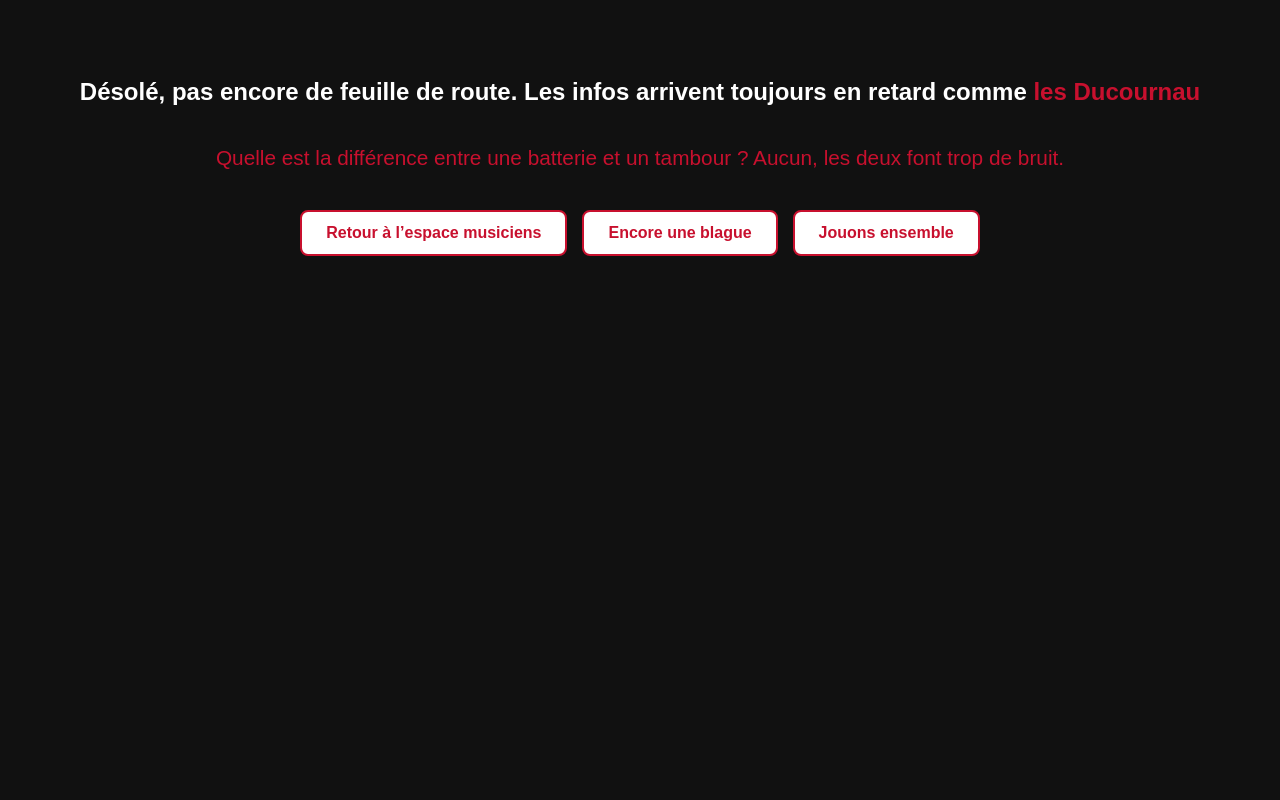
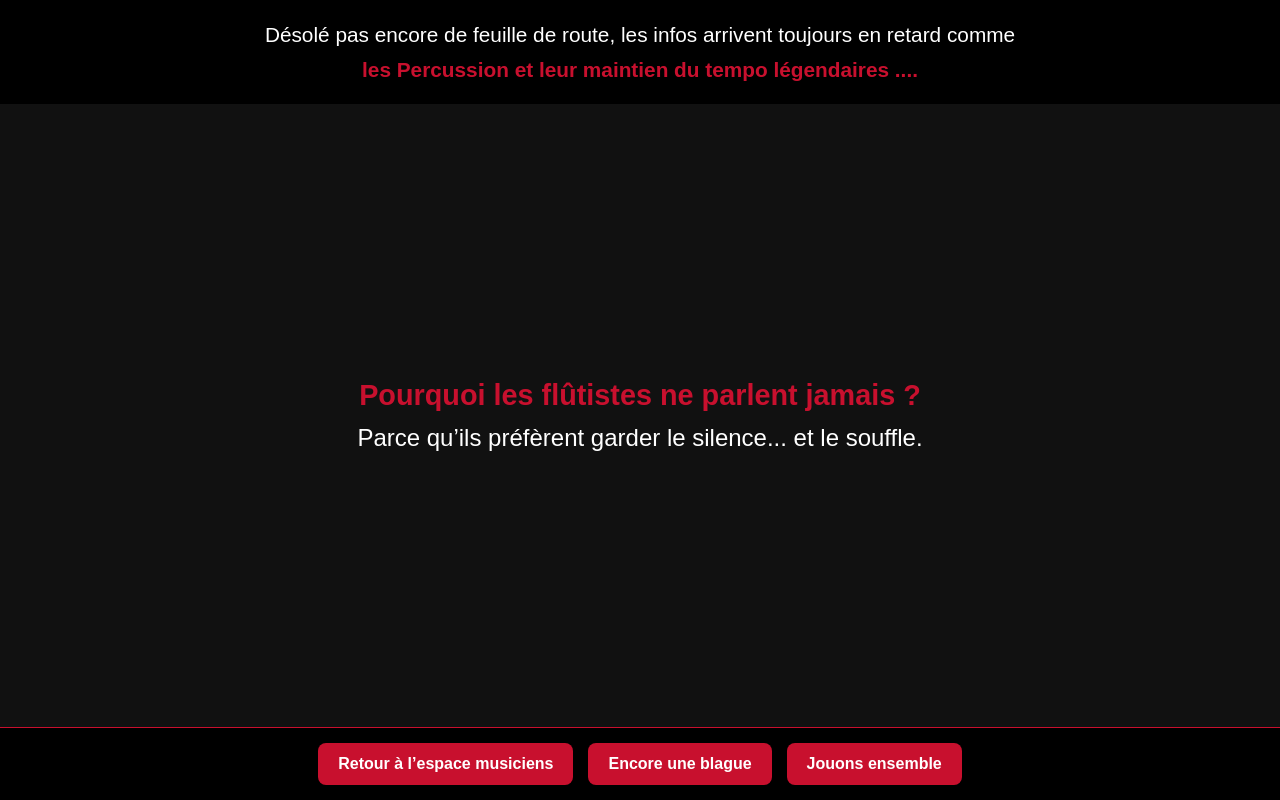
Before and after one commit to FromageDeChevre80/Banda-Game, a plain HTML site: page index.html in a window 1280 px wide. Drawn offline with Linux system fonts and the light colour scheme.

Commit message:
Update index.html

```diff
--- a/index.html
+++ b/index.html
@@ -1,116 +1,206 @@
 <!DOCTYPE html>
 <html lang="fr">
 <head>
-  <meta charset="UTF-8">
-  <title>Feuille de route – En attente</title>
+  <meta charset="UTF-8" />
+  <meta name="viewport" content="width=device-width, initial-scale=1" />
+  <title>Blague Musiciens</title>
   <style>
-    body {
+    /* Reset et base */
+    body, html {
+      margin: 0; padding: 0; height: 100%;
       background-color: #111;
       color: white;
       font-family: Arial, sans-serif;
+      display: flex;
+      flex-direction: column;
+      justify-content: space-between;
+      min-height: 100vh;
+    }
+    /* Conteneur général */
+    #top-message {
+      background-color: #000;
+      padding: 20px;
       text-align: center;
-      padding: 50px 20px;
+      font-size: 1.3rem;
+      line-height: 1.4;
+      color: white;
     }
-
-    h2 span {
+    #top-message .answer {
       color: #c8102e; /* Rouge Banda */
+      display: block;
+      margin-top: 6px;
+      font-weight: bold;
     }
-
-    .blague {
+    /* Blague centrée */
+    #joke-container {
+      flex-grow: 1;
+      display: flex;
+      flex-direction: column;
+      justify-content: center;
+      align-items: center;
+      text-align: center;
+      padding: 0 20px;
+    }
+    #joke-container .question {
       color: #c8102e;
-      font-size: 1.3em;
-      margin: 40px 0;
+      font-size: 1.8rem;
+      font-weight: bold;
+      margin-bottom: 12px;
+      white-space: pre-line;
     }
-
-    .button-container {
-      margin-top: 40px;
+    #joke-container .answer {
+      color: white;
+      font-size: 1.5rem;
+      white-space: pre-line;
+    }
+    /* Boutons en bas */
+    #buttons-container {
+      background-color: #000;
+      padding: 15px 10px;
       display: flex;
       justify-content: center;
-      flex-wrap: wrap;
       gap: 15px;
+      border-top: 1px solid #c8102e;
     }
-
-    .btn {
-      padding: 12px 24px;
-      border: 2px solid #c8102e;
-      background-color: white;
-      color: #c8102e;
-      text-decoration: none;
+    button {
+      background-color: #c8102e;
+      border: none;
       border-radius: 8px;
-      font-size: 1em;
+      color: white;
       font-weight: bold;
+      padding: 12px 20px;
       cursor: pointer;
-      transition: background 0.3s, color 0.3s;
+      font-size: 1rem;
+      white-space: nowrap;
+      transition: background-color 0.3s ease;
     }
-
-    .btn:hover {
-      background-color: #c8102e;
-      color: white;
+    button:hover {
+      background-color: #a00f23;
     }
   </style>
 </head>
 <body>
 
-  <h2>
-    Désolé, pas encore de feuille de route. Les infos arrivent toujours en retard comme <span id="retard">les Lopez</span>
-  </h2>
+  <div id="top-message">
+    Désolé pas encore de feuille de route, les infos arrivent toujours en retard comme<br/>
+    <span class="answer" id="late-answer">les Trombones</span>
+  </div>
 
-  <p id="blague" class="blague">
-    Pourquoi les trompettistes ne peuvent-ils jamais garder un secret ? Parce qu’ils finissent toujours par le claironner.
-  </p>
+  <div id="joke-container">
+    <div class="question" id="joke-question">Pourquoi les musiciens ne prennent jamais l’ascenseur ?</div>
+    <div class="answer" id="joke-answer">Parce qu’ils préfèrent prendre une pause !</div>
+  </div>
 
-  <div class="button-container">
-    <a class="btn" href="https://sites.google.com/bandadesbordsdemarne.com/public/espace-musiciens">Retour à l’espace musiciens</a>
-    <button class="btn" onclick="updatePageContent()">Encore une blague</button>
-    <a class="btn" id="jeuBtn" href="#" target="_blank">Jouons ensemble</a>
+  <div id="buttons-container">
+    <button id="back-button">Retour à l’espace musiciens</button>
+    <button id="new-joke-button">Encore une blague</button>
+    <button id="play-game-button">Jouons ensemble</button>
   </div>
 
   <script>
-    const retardList = [
-      "les Lopez",
+    // Phrases de retard (réponses en rouge)
+    const lateAnswers = [
+      "les lopez",
       "les Ducournau",
       "les Trinquant",
       "Alban",
-      "les Percussion et leur maintien du tempo légendaires...",
+      "les Percussion et leur maintien du tempo légendaires ....",
       "les Trombones",
       "la SNCF"
     ];
 
-    const blagueList = [
-      "Pourquoi les trompettistes ne peuvent-ils jamais garder un secret ? Parce qu’ils finissent toujours par le claironner.",
-      "Quelle est la différence entre une batterie et un tambour ? Aucun, les deux font trop de bruit.",
-      "Pourquoi les altistes regardent-ils toujours leur archet ? Pour savoir de quel côté jouer.",
-      "Un percussionniste entre dans un bar... BOUM !",
-      "Pourquoi les musiciens aiment faire le ménage ? car le Sol c'est Fa Si La Si Ré.",
-      "Pourquoi les saxophonistes sont-ils toujours en retard ? Parce qu’ils improvisent même leur emploi du temps.",
-      "Quelle est la différence entre un chef d’orchestre et Dieu ? Dieu ne se prend pas pour un chef d’orchestre.",
-      "Pourquoi les contrebassistes n’utilisent-ils pas Internet ? Trop de cordes sensibles.",
-      "Que dit un musicien affamé ? Do ré mi...am !",
-      "Pourquoi les flûtistes n’ont-ils pas d’animaux ? Ils soufflent déjà assez comme ça."
+    // Blagues question / réponse
+    const jokes = [
+      {
+        question: "Pourquoi les musiciens ne prennent jamais l’ascenseur ?",
+        answer: "Parce qu’ils préfèrent prendre une pause !"
+      },
+      {
+        question: "Quel est l'instrument préféré des voleurs ?",
+        answer: "Le sax-o-pé !"
+      },
+      {
+        question: "Pourquoi les batteries sont mauvaises en maths ?",
+        answer: "Parce qu'elles perdent toujours le rythme."
+      },
+      {
+        question: "Que fait un trompettiste quand il tombe ?",
+        answer: "Il se relève en fa majeur."
+      },
+      {
+        question: "Pourquoi les violonistes sont toujours en retard ?",
+        answer: "Parce qu’ils suivent leur propre tempo."
+      },
+      {
+        question: "Comment appelle-t-on un pianiste qui tombe ?",
+        answer: "Un clavier cassé."
+      },
+      {
+        question: "Pourquoi les percussionnistes ne se perdent jamais ?",
+        answer: "Ils suivent toujours le bon tempo."
+      },
+      {
+        question: "Que dit un guitariste à son ampli ?",
+        answer: "T’es toujours là pour me soutenir !"
+      },
+      {
+        question: "Pourquoi les flûtistes ne parlent jamais ?",
+        answer: "Parce qu’ils préfèrent garder le silence... et le souffle."
+      },
+      {
+        question: "Qu’est-ce qu’un contrebassiste dit à l’accordéoniste ?",
+        answer: "T’es trop gonflé !"
+      }
     ];
 
-    const jeuxList = [
-      "https://chromedino.com/",
-      "https://tetris.com/play-tetris",
-      "https://poki.com/fr/g/doodle-jump",
-      "https://poki.com/fr/g/2048",
-      "https://poki.com/fr/g/stickman-hook",
-      "https://www.google.com/fbx?fbx=snake_arcade",
-      "https://quickdraw.withgoogle.com/"
+    // Jeux (URLs aléatoires)
+    const games = [
+      "https://elgoog.im/dino/", // Dino Google
+      "https://elgoog.im/pacman/", // Pacman
+      "https://elgoog.im/atari-breakout/", // Breakout
+      "https://elgoog.im/snake/", // Snake
+      "https://elgoog.im/t-rex/", // Autre version du Dino
     ];
 
-    function updatePageContent() {
-      const randomBlague = blagueList[Math.floor(Math.random() * blagueList.length)];
-      const randomRetard = retardList[Math.floor(Math.random() * retardList.length)];
-      const randomJeu = jeuxList[Math.floor(Math.random() * jeuxList.length)];
+    // Elements DOM
+    const lateAnswerEl = document.getElementById("late-answer");
+    const jokeQuestionEl = document.getElementById("joke-question");
+    const jokeAnswerEl = document.getElementById("joke-answer");
+    const backButton = document.getElementById("back-button");
+    const newJokeButton = document.getElementById("new-joke-button");
+    const playGameButton = document.getElementById("play-game-button");
 
-      document.getElementById("blague").innerText = randomBlague;
-      document.getElementById("retard").innerText = randomRetard;
-      document.getElementById("jeuBtn").href = randomJeu;
+    // Fonction pour choisir un élément aléatoire dans un tableau
+    function randomFromArray(arr) {
+      return arr[Math.floor(Math.random() * arr.length)];
     }
 
-    // Initial load
-    updatePageContent();
+    // Mise à jour de la phrase de retard et de la blague
+    function updateContent() {
+      lateAnswerEl.textContent = randomFromArray(lateAnswers);
+      const joke = randomFromArray(jokes);
+      jokeQuestionEl.textContent = joke.question;
+      jokeAnswerEl.textContent = joke.answer;
+    }
+
+    // Au chargement initial
+    updateContent();
+
+    // Bouton "Encore une blague"
+    newJokeButton.addEventListener("click", () => {
+      updateContent();
+    });
+
+    // Bouton "Retour à l’espace musiciens"
+    backButton.addEventListener("click", () => {
+      window.location.href = "https://sites.google.com/bandadesbordsdemarne.com/public/espace-musiciens/";
+    });
+
+    // Bouton "Jouons ensemble"
+    playGameButton.addEventListener("click", () => {
+      const gameUrl = randomFromArray(games);
+      window.open(gameUrl, "_blank");
+    });
   </script>
 
 </body>
```
